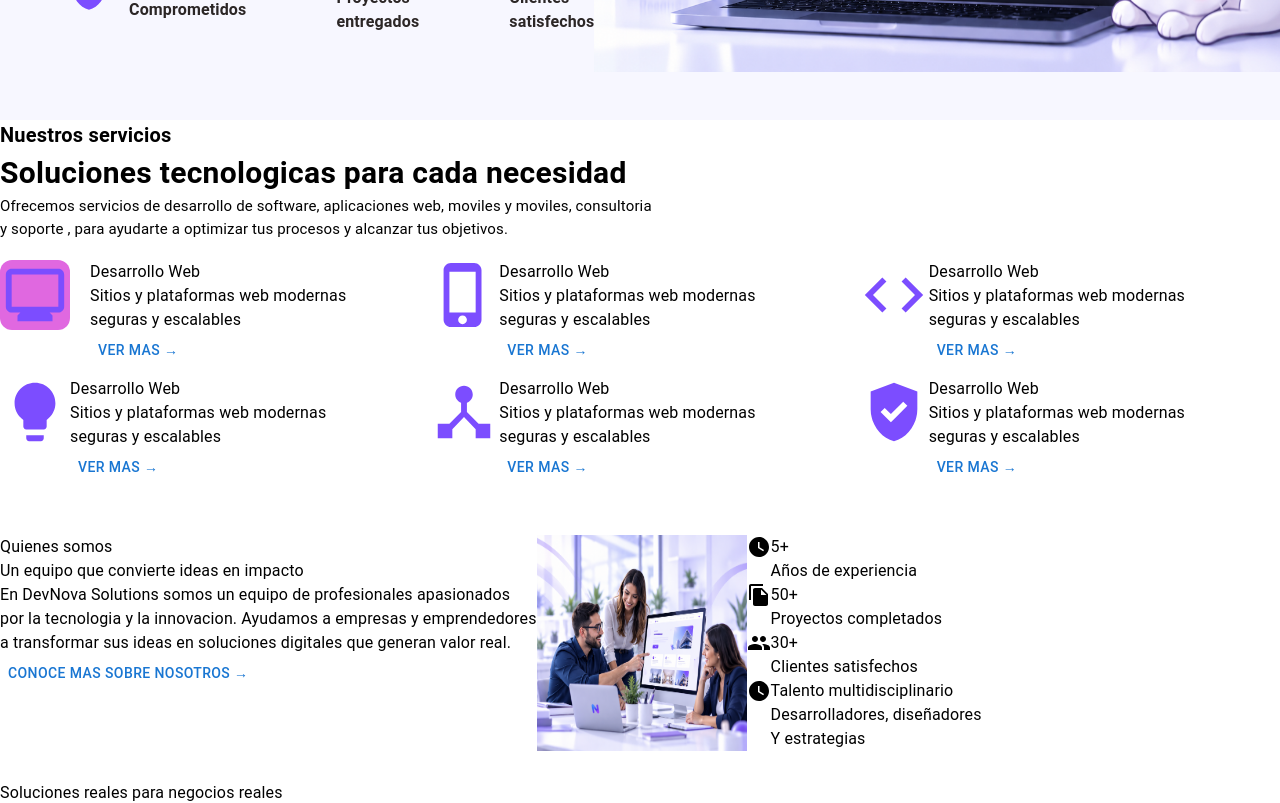
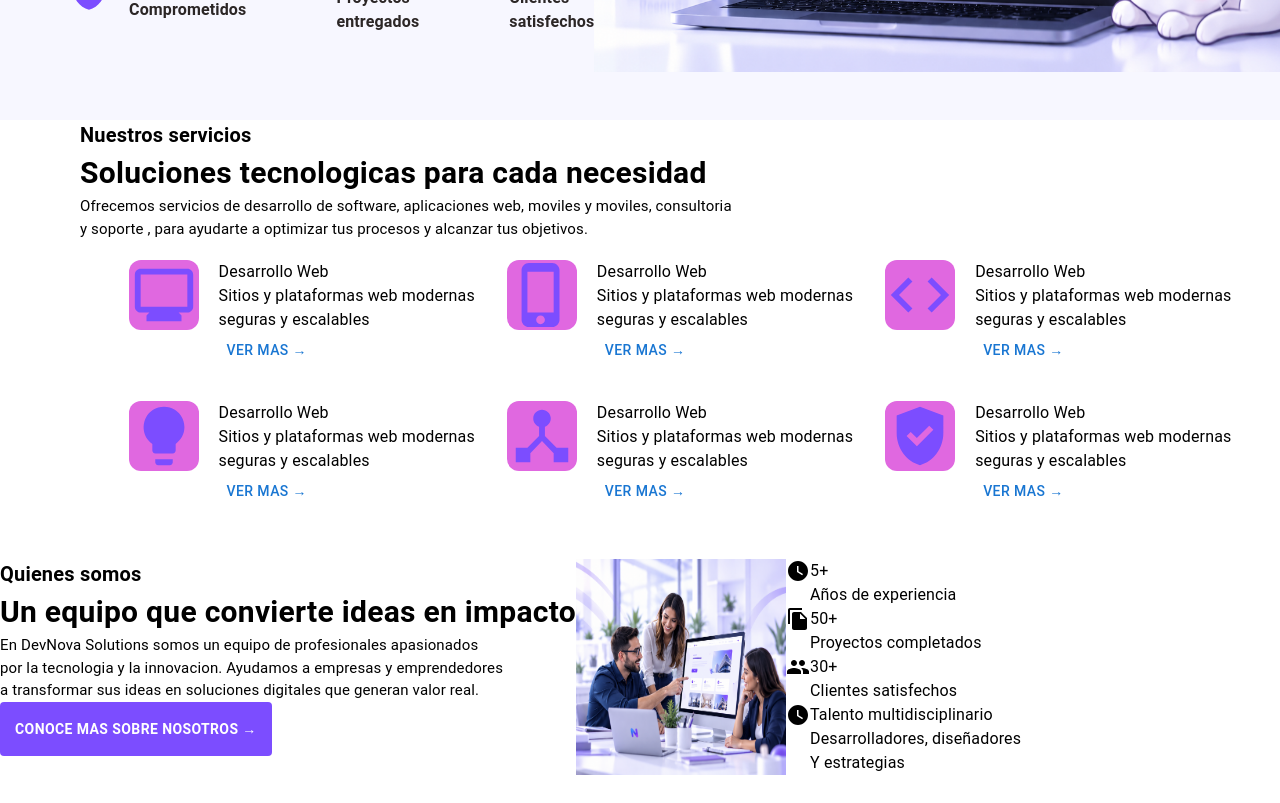
Before and after one commit to jessicahernandezt/dev-nova-solutions, a React (Vite) app: page / in a window 1280 px wide. Shown: the part 600-1403 px from the top of the page. Built offline with nearby package versions, Linux system fonts and the light colour scheme.

Commit message:
feat: diseño de seccion servicios

```diff
--- a/src/components/Quienes.jsx
+++ b/src/components/Quienes.jsx
@@ -7,18 +7,18 @@ function Quienes() {
     return(
         <Box sx={{display: 'flex', marginTop: '50px'}}/*Quienes somos*/>
             <Box /*Informacion y boton*/>
-                <Typography>
+                <Typography sx={{fontSize:'20px', fontWeight: 'bold'}}>
                     Quienes somos
-                    <Typography>
+                    <Typography sx={{fontSize: '30px', fontWeight:'bold'}}>
                         Un equipo que convierte ideas en impacto
-                        <Typography>
+                        <Typography sx={{fontSize:'15px'}}>
                             En DevNova Solutions somos un equipo de profesionales apasionados<br/>
                             por la tecnologia y la innovacion. Ayudamos a empresas y emprendedores<br/>
                             a transformar sus ideas en soluciones digitales que generan valor real.
                         </Typography>
                     </Typography>
                 </Typography>
-                <Button>
+                <Button Variant='contained' type="button" sx={{backgroundColor:'#7c4dff',padding:'15px', color: 'white', fontWeight:'bold'}}>
                     Conoce mas sobre nosotros →
                 </Button>
             </Box>
--- a/src/components/Servicios.jsx
+++ b/src/components/Servicios.jsx
@@ -8,7 +8,9 @@ import GppGoodIcon from '@mui/icons-material/GppGood';
 
 function Servicios() {
 return(
-    <Box sx={{alignItems:'center'}}/*Nuestros-Servicios*/ >
+
+    <Box sx={{marginLeft: '80px'}}/*Nuestros-Servicios*/ >
+
         <Typography sx={{fontSize:'20px', fontWeight:'bold'}}>
                 Nuestros servicios
                     <Typography sx={{fontSize: '30px', fontWeight:'bold'}}>
@@ -20,7 +22,7 @@ return(
                 </Typography>
         </Typography>
 
-        <Box sx={{display: 'grid', gridTemplateColumns: 'repeat(3,1fr)', gap: '8px', marginTop:'20px'}}/*tarjetas*/>
+        <Box sx={{display: 'grid', gridTemplateColumns: 'repeat(3,max-content)', gap: '32px', marginTop:'20px', justifyContent:'center'}}/*tarjetas*/>
             <Box sx={{display: 'flex'}}/*Tarjeta Desarrollo web*/>
                 <Box sx={{bgcolor:'#e068e0', borderRadius:3, height:"70px", marginRight:'20px'}}>
                 <MonitorIcon sx={{fontSize:'70px', color:'#7c4dff'}}></MonitorIcon>
@@ -38,7 +40,10 @@ return(
             </Box>
 
             <Box sx={{display: 'flex'}}/*Tarjeta Apps*/>
-                <PhoneIphoneIcon sx={{fontSize:'70px', color:'#7c4dff'}}></PhoneIphoneIcon>
+                <Box sx={{bgcolor:'#e068e0', borderRadius:3, height:"70px", marginRight:'20px'}}>
+                    <PhoneIphoneIcon sx={{fontSize:'70px', color:'#7c4dff'}}></PhoneIphoneIcon>
+                </Box>
+
 
                 <Typography>
                     Desarrollo Web
@@ -53,9 +58,8 @@ return(
             </Box>
 
             <Box sx={{display: 'flex'}}/*Tarjeta Desarrollo software*/>
-                <CodeIcon sx={{fontSize:'70px', color:'#7c4dff'}}>
 
-                </CodeIcon>
+                <Box sx={{bgcolor:'#e068e0', borderRadius:3, height:"70px", marginRight:'20px'}}><CodeIcon sx={{fontSize:'70px', color:'#7c4dff'}}></CodeIcon></Box>
 
                 <Typography>
                     Desarrollo Web
@@ -70,9 +74,8 @@ return(
             </Box>
 
             <Box sx={{display: 'flex'}}/*Tarjeta Consuloria*/>
-                <LightbulbIcon sx={{fontSize:'70px', color:'#7c4dff'}}>
 
-                </LightbulbIcon>
+                <Box sx={{bgcolor:'#e068e0', borderRadius:3, height:"70px", marginRight:'20px'}}><LightbulbIcon sx={{fontSize:'70px', color:'#7c4dff'}}></LightbulbIcon></Box>
 
                 <Typography>
                     Desarrollo Web
@@ -85,10 +88,11 @@ return(
                     </Button>
                 </Typography>
             </Box>
+
             <Box sx={{display: 'flex'}}/*Tarjeta Integracion*/>
-                <DeviceHubIcon sx={{fontSize:'70px', color:'#7c4dff'}}>
-
-                </DeviceHubIcon>
+                <Box sx={{bgcolor:'#e068e0', borderRadius:3, height:"70px", marginRight:'20px'}}>
+                <DeviceHubIcon sx={{fontSize:'70px', color:'#7c4dff'}}></DeviceHubIcon>
+                </Box>
 
                 <Typography>
                     Desarrollo Web
@@ -102,9 +106,9 @@ return(
                 </Typography>
             </Box>
             <Box sx={{display: 'flex'}}/*Tarjeta Sporte*/>
-                <GppGoodIcon sx={{fontSize:'70px', color:'#7c4dff'}}>
-
-                </GppGoodIcon>
+                <Box sx={{bgcolor:'#e068e0', borderRadius:3, height:"70px", marginRight:'20px'}}>
+                <GppGoodIcon sx={{fontSize:'70px', color:'#7c4dff'}}></GppGoodIcon>
+                </Box>
 
                 <Typography>
                     Desarrollo Web
```
